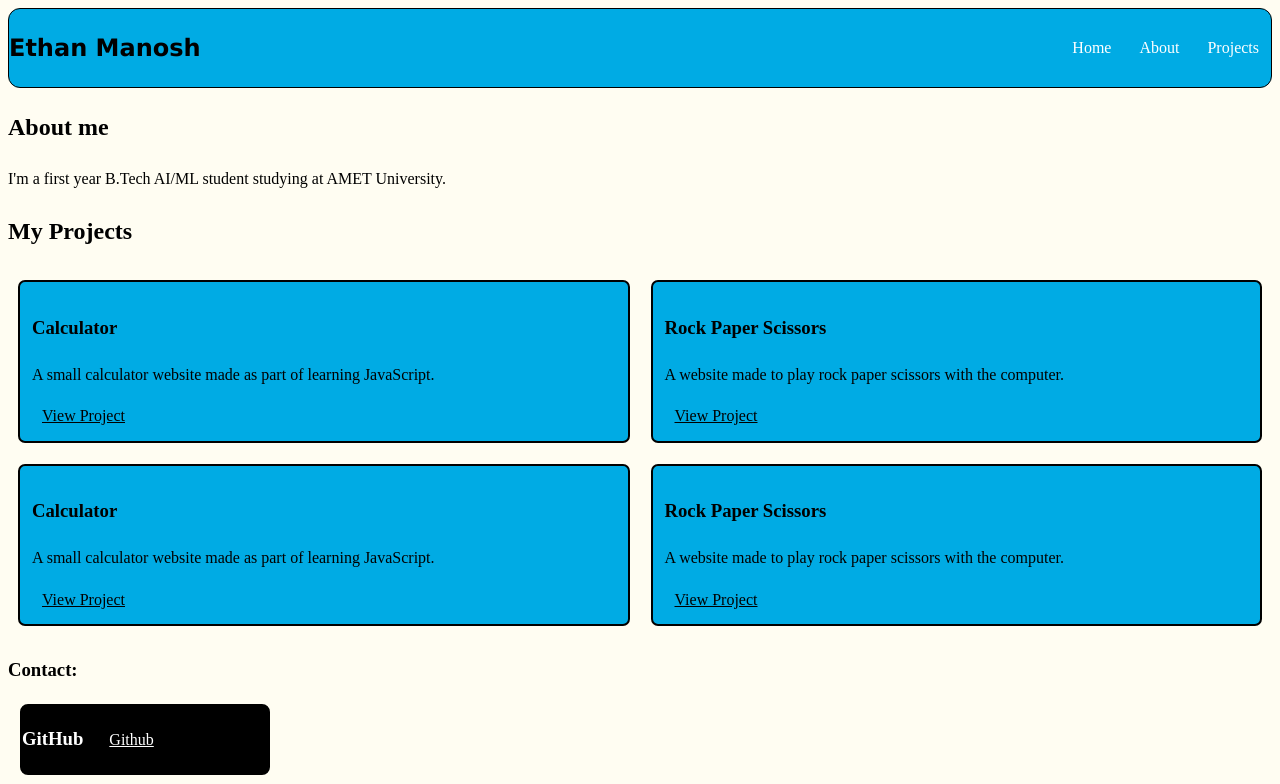
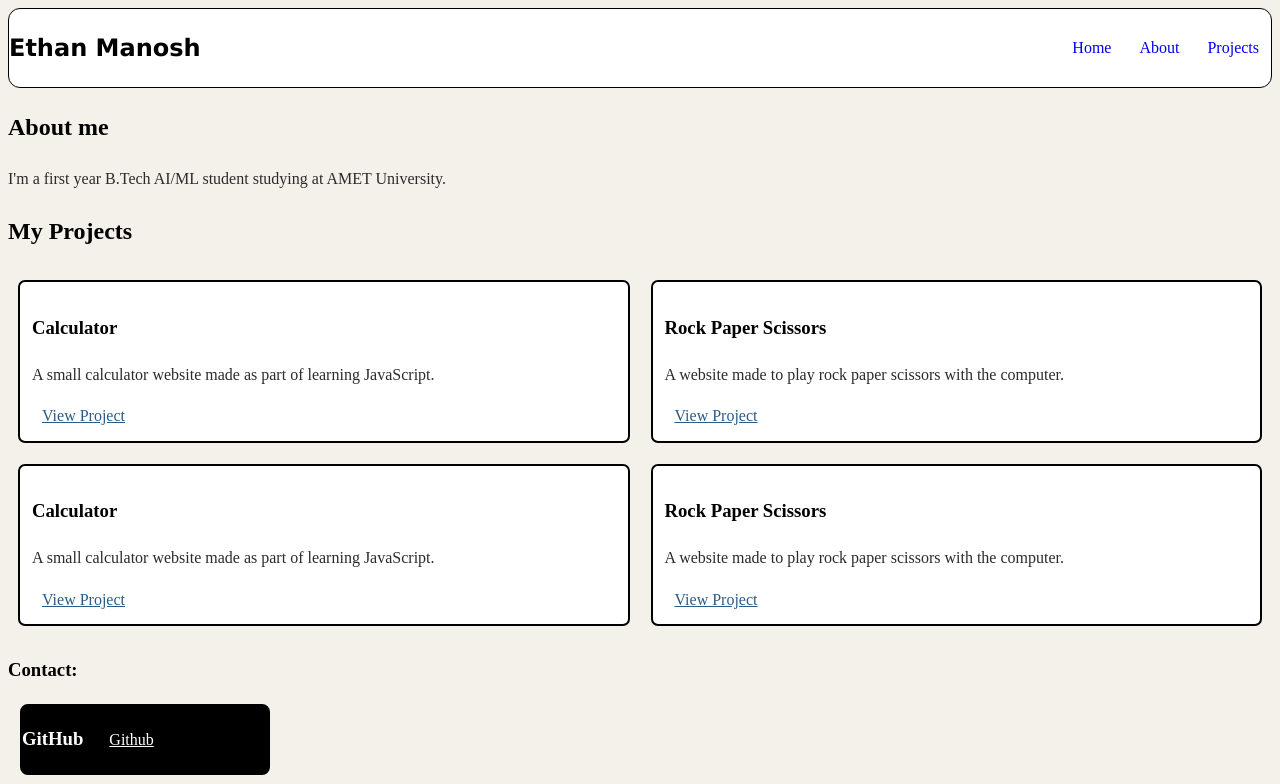
Before and after one commit to ethanvm26300793/portfolio, a plain HTML site: page index.html in a window 1280 px wide. Shown: the top 784 px of the page. Drawn offline with Linux system fonts and the light colour scheme; a web font is replaced by a local one.

Commit message:
Update portfolio.css
Updated colors

```diff
--- a/portfolio.css
+++ b/portfolio.css
@@ -2,7 +2,7 @@
   box-sizing: border-box;
   }
 body {
-  background-color: #FFFDF2;
+  background-color: #F4F1EA;
   line-height: 1.6;
 }
 header {
@@ -10,7 +10,7 @@ header {
   align-items: center;
   border: 1px solid black;
   border-radius: 12px;
-  background-color: #00ABE4;
+  background-color: #FFFFFF;
   flex-wrap: wrap;
 }
 header h2{
@@ -22,7 +22,7 @@ header nav {
 }
 header a{
   text-decoration: none;
-  color: white;
+  color: 2A5C8A;
   padding: 12px;
   font-family: "New Amsterdam";
 }
@@ -32,16 +32,17 @@ header a{
 /* TRY BEIGE AND DARK GREY COLOR COMBO IN YOUR WEBSITE*/
 p {
   font-family: "New Amsterdam";
+  color: #2B2B2B
 }
 .card {
   border: 2px solid;
   border-radius: 7px;
-  background-color: #00ABE4;
+  background-color: #FFFFFF;
   margin: 10px;
   padding: 12px;
 }
 .card a{
-  color: black;
+  color: #2A5C8A;
   font-family: "New Amsterdam";
   padding: 10px;
 }
@@ -59,7 +60,7 @@ p {
   flex-wrap: wrap;
   gap: 16px;
   max-width: 900px;
-  flex: 1 1 200px;  /* Lets cards shrink/grow, with a base width of 200px */
+  flex: 1 1 200px;
   max-width: 250px;
   align-items: center;
 }
```
